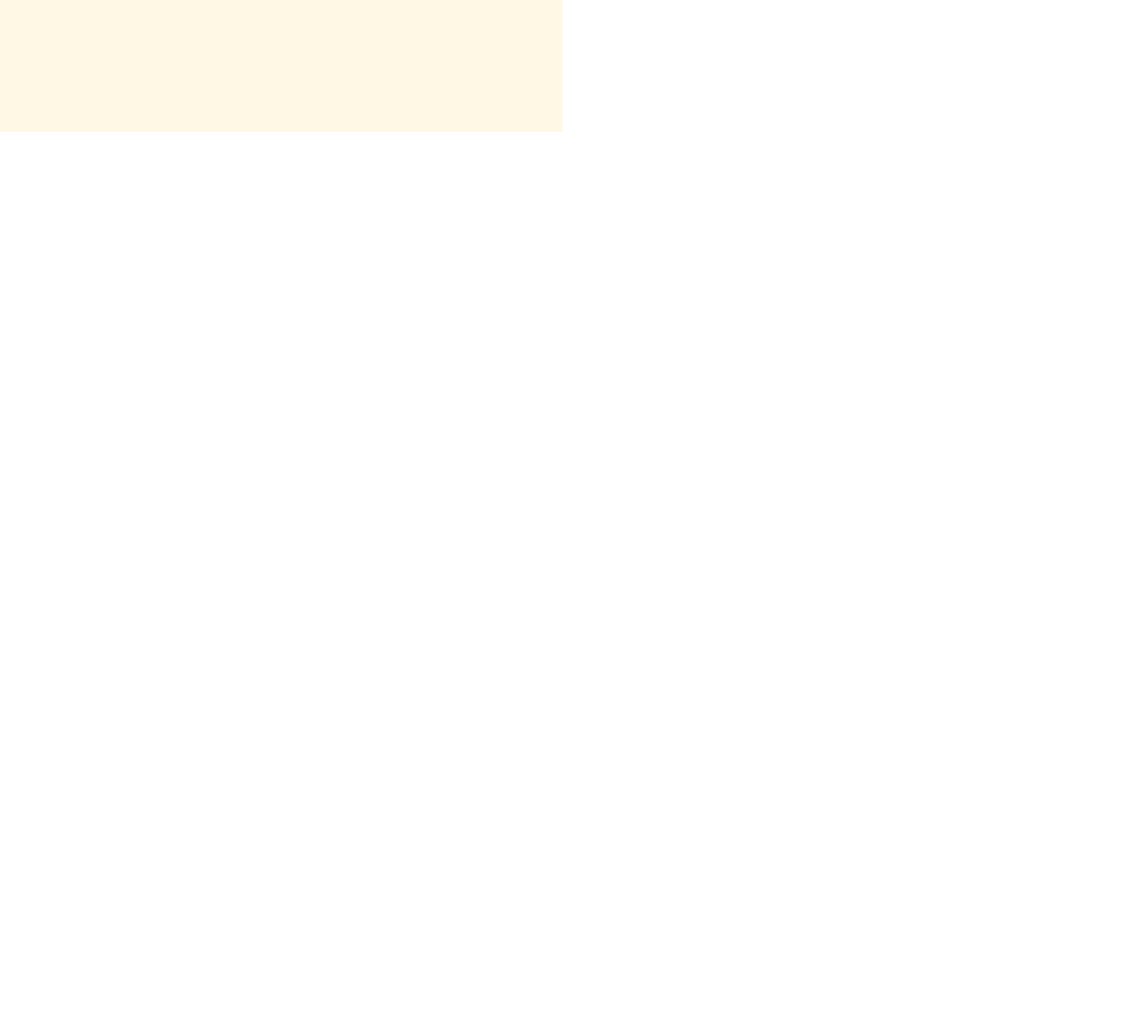
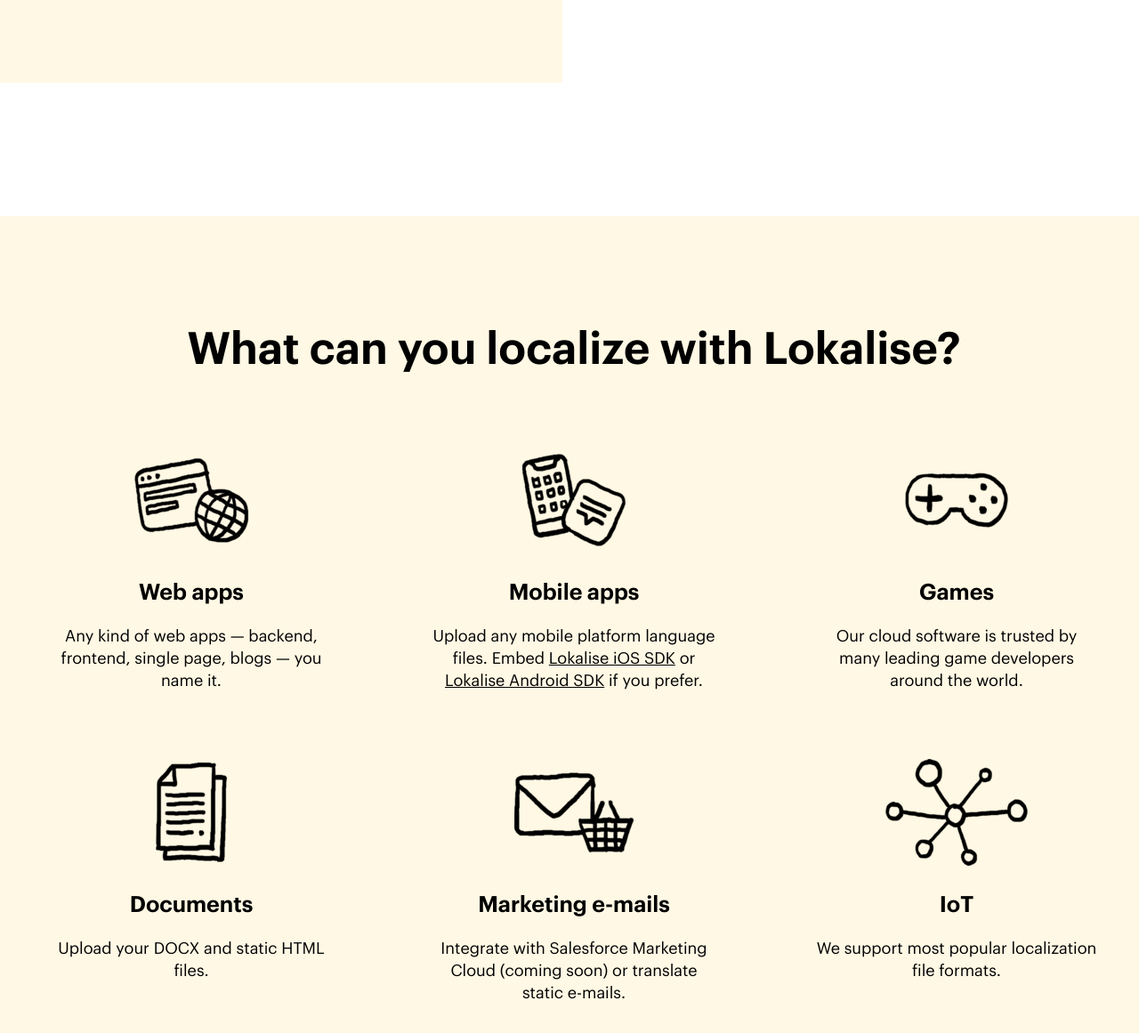
Before and after one commit to IvanKramarenko-lab/home-work-12, a plain HTML site: page index.html in a window 1280 px wide. Shown: the part 4628-5789 px from the top of the page at 89% size. Before the commit the page ends 4926 px from the top, so only its background shows below. Drawn offline with Linux system fonts and the light colour scheme.

Commit message:
add-what-localize

```diff
--- a/index.html
+++ b/index.html
@@ -127,6 +127,69 @@
                 </div>
             </div>
         </div>
+        <div class="what-localize">
+            <div class="container">
+                <h2 class="what-localize-heading">
+                    What can you localize with Lokalise?
+                </h2>
+                <div class="what-lacalize-box">
+                    <div class="what-localize-section">
+                        <div class="web-apps-img what-localize-img-size"></div>
+                        <h3>
+                            Web apps
+                        </h3>
+                        <p>
+                            Any kind of web apps — backend, frontend, single page, blogs — you name it.
+                        </p>
+                    </div>
+                    <div class="what-localize-section">
+                        <div class="mobile-apps-img what-localize-img-size"></div>
+                        <h3>
+                            Mobile apps
+                        </h3>
+                        <p>
+                            Upload any mobile platform language files. Embed <u>Lokalise iOS SDK</u> or <u>Lokalise Android SDK</u> if you prefer.
+                        </p>
+                    </div>
+                    <div class="what-localize-section">
+                        <div class="games-img what-localize-img-size"></div>
+                        <h3>
+                            Games
+                        </h3>
+                        <p>
+                            Our cloud software is trusted by <br> many leading game developers <br> around the world.
+                        </p>
+                    </div>
+                    <div class="what-localize-section">
+                        <div class="documents-img what-localize-img-size"></div>
+                        <h3>
+                            Documents
+                        </h3>
+                        <p>
+                            Upload your DOCX and static HTML files.
+                        </p>
+                    </div>
+                    <div class="what-localize-section">
+                        <div class="marketing-e-mails-img what-localize-img-size"></div>
+                        <h3>
+                            Marketing e-mails
+                        </h3>
+                        <p>
+                            Integrate with Salesforce Marketing Cloud (coming soon) or translate <br> static e-mails.
+                        </p>
+                    </div>
+                    <div class="what-localize-section">
+                        <div class="iot-img what-localize-img-size"></div>
+                        <h3>
+                            IoT
+                        </h3>
+                        <p>
+                            We support most popular localization file formats.
+                        </p>
+                    </div>
+                </div>
+            </div>
+        </div>
     </main>
 </body>
 </html>
--- a/style.css
+++ b/style.css
@@ -238,4 +238,75 @@ a {
 
 .less-work-img {
     background-image: url(./images/main/advantages/less-work.jpg);
+    height: 577px;
 }
+
+.what-localize {
+    background-color: #FFF8E4;
+    padding: 120px 0 147px 0;
+}
+
+.what-localize-heading {
+    text-align: center;
+    margin-bottom: 79px;
+    font-size: 50px;
+    line-height: 60px;
+}
+
+.what-lacalize-box {
+    display: flex;
+    flex-wrap: wrap;
+    justify-content: space-around;
+    text-align: center;
+}
+
+.what-localize-img-size {
+    height: 120px;
+    margin-bottom: 26px;
+    background-position: center;
+    background-repeat: no-repeat;
+}
+
+.web-apps-img {
+    background-image: url(./images/main/what-localize/web-apps.png)
+}
+
+.mobile-apps-img {
+    background-image: url(./images/main/what-localize/mobile-apps.png)
+}
+
+.games-img {
+    background-image: url(./images/main/what-localize/game.png)
+}
+
+.documents-img {
+    background-image: url(./images/main/what-localize/documents.png)
+}
+
+.marketing-e-mails-img {
+    background-image: url(./images/main/what-localize/marketing-mails.png)
+}
+
+.iot-img {
+    background-image: url(./images/main/what-localize/IoT.png)
+}
+
+.what-localize-section {
+    width: 330px;
+    margin-bottom: 75px;
+}
+
+.what-localize-section:nth-child(n+4) {
+    margin-bottom: 0px;
+}
+
+.what-localize-section>h3 {
+    font-size: 25px;
+    line-height: 35px;
+    margin-bottom: 20px;
+}
+
+.what-localize-section>p {
+    font-size: 18px;
+    line-height: 25px;
+}
```
